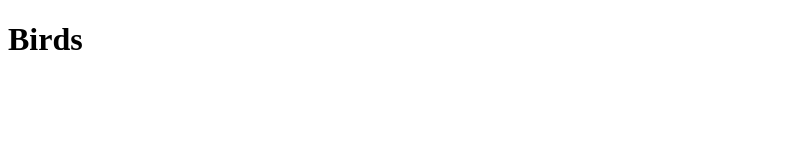
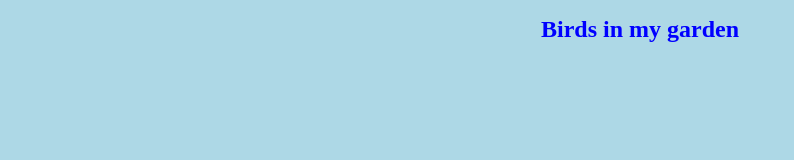
Before and after one commit to jpbattet/Birds, a plain HTML site: page index.html in a window 1280 px wide. Shown: the whole page, without its empty margins (0-794 px from the left). Drawn offline with Linux system fonts and the light colour scheme.

Commit message:
Change background and font size

```diff
--- a/birds.css
+++ b/birds.css
@@ -3,7 +3,7 @@ body {
 }
 
 h1 {
-	font-size:16px;
+	font-size:24px;
 	color:blue;
 	text-align: center;
 }
--- a/index.html
+++ b/index.html
@@ -2,10 +2,11 @@
 <html>
 	<head>
 		<meta charset="utf-8">
+		<link rel="stylesheet" href="birds.css">
 		<title>Titre</title>
 	</head>
 
 	<body>
-		<h1>Birds</h1>
+		<h1>Birds in my garden</h1>
 	</body>
 </html>
```
